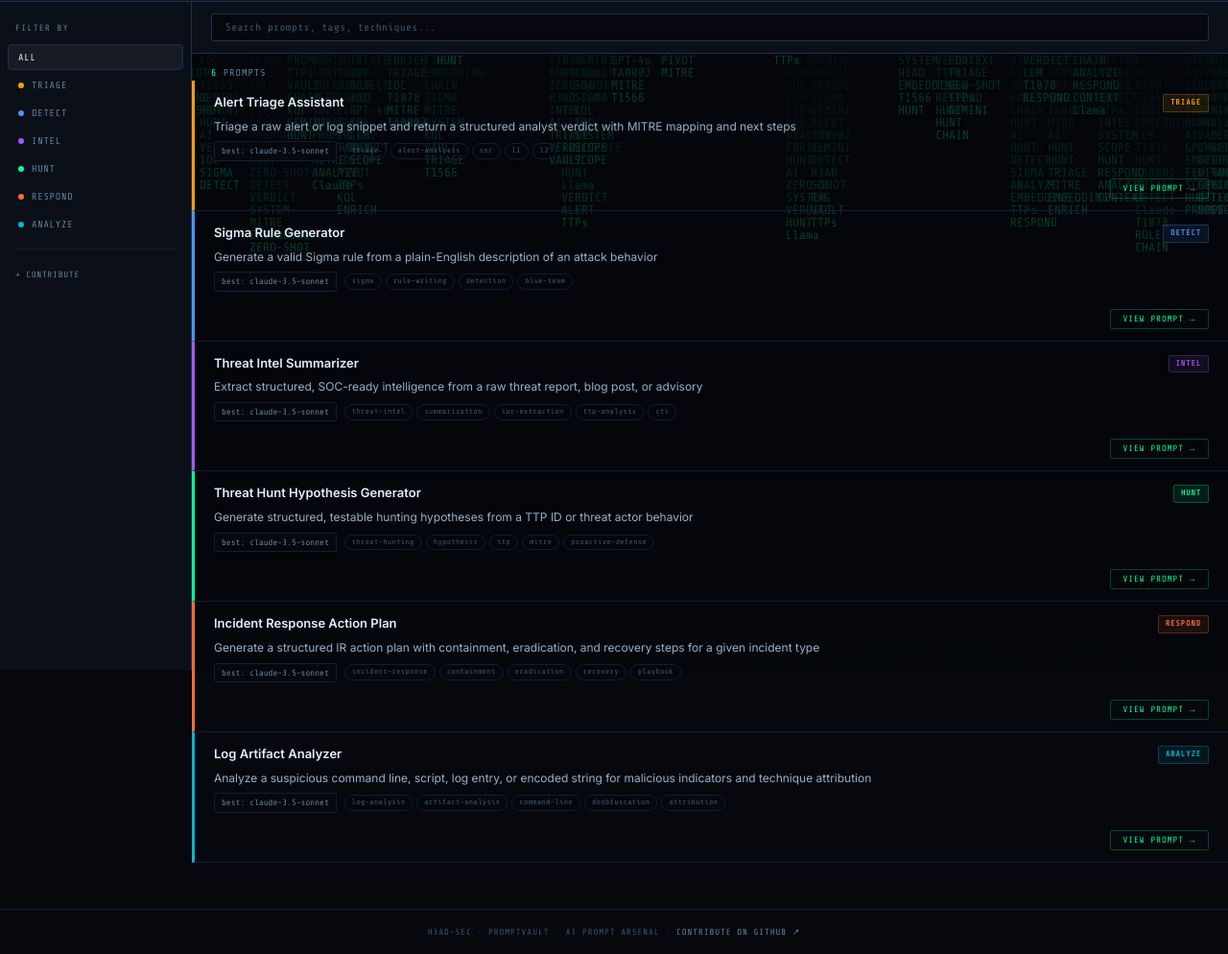
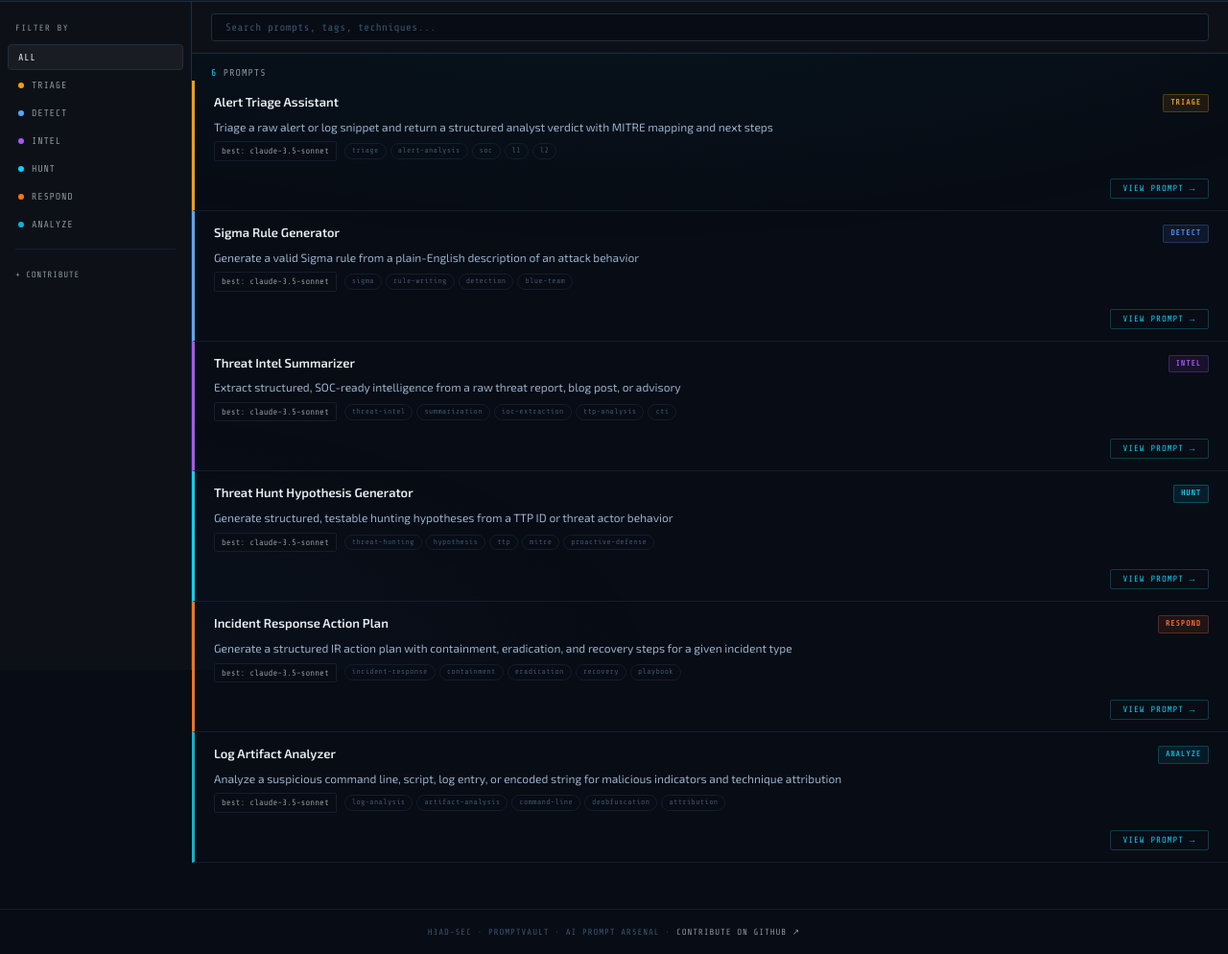
Before and after one commit to h3ad-sec/PROMPTVAULT, a website: page index.html in a window 1280 px wide. Shown: the part 102-1096 px from the top of the page at 96% size. Drawn offline with nearby package versions, Linux system fonts and the light colour scheme.

Commit message:
fix: align to H3AD-SEC design system — remove matrix canvas, swap Inter for Exo 2, replace green accent with cyan, fix duplicate drawer entry

```diff
--- a/index.html
+++ b/index.html
@@ -7,30 +7,33 @@
   <title>PROMPTVAULT - AI Prompt Arsenal // H3AD-SEC</title>
   <meta name="description" content="PROMPTVAULT by H3AD-SEC — A community-driven library of AI prompts for SOC analysts, detection engineers, and threat hunters." />
   <link rel="icon" href="https://h3ad-sec.github.io/fevicon.png?v=2026" />
-  <link href="https://fonts.googleapis.com/css2?family=Share+Tech+Mono&family=Inter:wght@300;400;500;600&display=swap" rel="stylesheet" />
+  <link rel="preconnect" href="https://fonts.googleapis.com">
+  <link rel="preconnect" href="https://fonts.gstatic.com" crossorigin>
+  <link href="https://fonts.googleapis.com/css2?family=Exo+2:wght@300;400;500;600;700&family=Share+Tech+Mono&display=swap" rel="stylesheet" />
   <style>
     :root {
-      --bg: #06080e;
-      --panel: #0b1018;
-      --panel-alt: #0f1622;
+      --bg: #080c14;
+      --panel: #0d1117;
+      --panel-alt: #111827;
       --surface: #18253a;
-      --text: #e2eeff;
+      --text: #e6edf3;
       --text-dim: #96b0cc;
-      --muted: #62809c;
+      --muted: #8b949e;
       --muted-dim: #3a5470;
-      --accent: #00ff9f;
-      --accent2: #4d94ff;
-      --border: #1e3050;
+      --accent: #00d4ff;
+      --primary: #00d4ff;
+      --accent2: #58a6ff;
+      --border: #1e2d3d;
       --border-dim: #121e30;
       --nav-h: 48px;
       --topbar-h: 56px;
       --filterbar-h: 48px;
       --mono: 'Share Tech Mono', monospace;
       --cat-triage: #f59e0b;
-      --cat-detect: #4d94ff;
+      --cat-detect: #58a6ff;
       --cat-intel: #a855f7;
-      --cat-hunt: #00ff9f;
-      --cat-respond: #ff6b35;
+      --cat-hunt: #00d4ff;
+      --cat-respond: #f97316;
       --cat-analyze: #06b6d4;
     }
 
@@ -43,15 +46,16 @@
       --text-dim: #142540;
       --muted: #2c4a6a;
       --muted-dim: #5c7a9a;
-      --accent: #004db8;
-      --accent2: #007a55;
+      --accent: #0284c7;
+      --primary: #0284c7;
+      --accent2: #0ea5e9;
       --border: #a0b8d4;
       --border-dim: #c8d8ec;
     }
 
     *, *::before, *::after { box-sizing: border-box; margin: 0; padding: 0; }
     html { scroll-behavior: smooth; }
-    body { background: var(--bg); color: var(--text); font-family: 'Inter', sans-serif; font-size: 14px; line-height: 1.6; min-height: 100vh; transition: background 0.25s, color 0.25s; }
+    body { background: var(--bg); color: var(--text); font-family: 'Exo 2', sans-serif; font-size: 14px; line-height: 1.6; min-height: 100vh; transition: background 0.25s, color 0.25s; }
     a { color: var(--accent); text-decoration: none; }
     a:hover { opacity: 0.8; }
     a:focus-visible,
@@ -62,8 +66,18 @@
       border-radius: 3px;
     }
 
-    #matrix { position: fixed; top: 0; left: 0; width: 100%; height: 100%; z-index: 0; pointer-events: none; opacity: 0.2; }
-    body.light #matrix { opacity: 0.1; }
+    body::before {
+      content: '';
+      position: fixed; inset: 0; z-index: 0; pointer-events: none;
+      background:
+        radial-gradient(ellipse 80% 45% at 50% 0%, rgba(0,212,255,0.055) 0%, transparent 100%),
+        radial-gradient(ellipse 50% 35% at 5% 100%, rgba(88,166,255,0.04) 0%, transparent 100%);
+    }
+    body.light::before {
+      background:
+        radial-gradient(ellipse 80% 45% at 50% 0%, rgba(2,132,199,0.05) 0%, transparent 100%),
+        radial-gradient(ellipse 50% 35% at 5% 100%, rgba(37,99,235,0.03) 0%, transparent 100%);
+    }
 
     /* ── NAV ── */
     .nav { position: fixed; top: 0; left: 0; right: 0; z-index: 100; background: var(--panel); border-bottom: 1px solid var(--border); height: var(--nav-h); display: flex; align-items: center; padding: 0 1.25rem; transition: background .3s, border-color .3s; }
@@ -71,7 +85,7 @@
     .nav-brand img { height: 22px; width: auto; vertical-align: middle; }
     .nav-links { position: absolute; left: 50%; transform: translateX(-50%); display: flex; align-items: center; gap: 2px; overflow: visible; }
     .nav-links a { font-family: var(--mono); font-size: 11px; color: var(--text-dim); text-decoration: none; padding: 5px 8px; border-radius: 4px; border: 1px solid transparent; white-space: nowrap; transition: all .15s; }
-    .nav-links a:hover { color: var(--accent); border-color: var(--border); background: rgba(0,255,159,.04); }
+    .nav-links a:hover { color: var(--accent); border-color: var(--border); background: rgba(0,212,255,.04); }
     .nav-links a.nav-current { color: var(--accent); border: 1px solid var(--border); }
     .nav-divider { width: 1px; height: 18px; background: var(--border); margin: 0 4px; flex-shrink: 0; }
     .nav-right { margin-left: auto; flex-shrink: 0; padding-left: 1rem; }
@@ -86,13 +100,13 @@
     .nav-dropdown-inner { background: var(--panel); border: 1px solid var(--border); border-radius: 4px; overflow: hidden; }
     .nav-item:hover .nav-dropdown { display: block; }
     .nav-links .nav-dropdown a { display: block; padding: 7px 12px; font-family: var(--mono); font-size: 11px; color: var(--text-dim); border: none; border-left: 2px solid transparent; border-radius: 0; transition: .15s; }
-    .nav-links .nav-dropdown a:hover, .nav-links .nav-dropdown a.nav-current { color: var(--accent); border-left-color: var(--accent); background: rgba(0,255,159,.04); }
+    .nav-links .nav-dropdown a:hover, .nav-links .nav-dropdown a.nav-current { color: var(--accent); border-left-color: var(--accent); background: rgba(0,212,255,.04); }
 
     /* ── Mobile drawer ── */
     .nav-drawer { display: none; position: fixed; top: var(--nav-h); left: 0; right: 0; background: var(--panel); border-bottom: 1px solid var(--border); z-index: 99; padding: .75rem 1.25rem 1rem; flex-direction: column; gap: 2px; max-height:calc(100vh - var(--nav-h));overflow-y:auto; }
     .nav-drawer.open { display: flex; }
     .nav-drawer a { font-family: var(--mono); font-size: 13px; color: var(--text-dim); text-decoration: none; padding: 8px 10px; border-radius: 4px; border-left: 2px solid transparent; transition: .15s; }
-    .nav-drawer a:hover { color: var(--accent); border-left-color: var(--accent); background: rgba(0,255,159,.04); }
+    .nav-drawer a:hover { color: var(--accent); border-left-color: var(--accent); background: rgba(0,212,255,.04); }
     .nav-drawer a.nav-current { color: var(--accent); }
     .drawer-sub { padding-left: 1.8rem !important; font-size: 11px !important; opacity: .8; }
 
@@ -113,7 +127,7 @@
     .hero-title { font-family: var(--mono); font-size: 18px; color: var(--accent); letter-spacing: 0.12em; line-height: 1; }
     .hero-tagline { font-family: var(--mono); font-size: 9px; color: var(--muted); letter-spacing: 0.12em; }
     .hero-right { display: flex; align-items: center; }
-    .arsenal-badge { font-family: var(--mono); font-size: 10px; color: var(--accent); background: rgba(0,255,159,0.07); border: 1px solid rgba(0,255,159,0.25); padding: 4px 12px; border-radius: 3px; letter-spacing: 0.1em; }
+    .arsenal-badge { font-family: var(--mono); font-size: 10px; color: var(--accent); background: rgba(0,212,255,0.07); border: 1px solid rgba(0,212,255,0.25); padding: 4px 12px; border-radius: 3px; letter-spacing: 0.1em; }
     body.light .arsenal-badge { background: rgba(0,77,184,0.07); border-color: rgba(0,77,184,0.28); }
 
     /* ── Vault layout ── */
@@ -130,7 +144,7 @@
     .vsb-nav .filter-pill.pill-triage.active  { color: var(--cat-triage);  border-color: rgba(245,158,11,0.3);  background: rgba(245,158,11,0.06); }
     .vsb-nav .filter-pill.pill-detect.active  { color: var(--cat-detect);  border-color: rgba(77,148,255,0.3);  background: rgba(77,148,255,0.06); }
     .vsb-nav .filter-pill.pill-intel.active   { color: var(--cat-intel);   border-color: rgba(168,85,247,0.3);  background: rgba(168,85,247,0.06); }
-    .vsb-nav .filter-pill.pill-hunt.active    { color: var(--cat-hunt);    border-color: rgba(0,255,159,0.3);   background: rgba(0,255,159,0.06); }
+    .vsb-nav .filter-pill.pill-hunt.active    { color: var(--cat-hunt);    border-color: rgba(0,212,255,0.3);   background: rgba(0,212,255,0.06); }
     .vsb-nav .filter-pill.pill-respond.active { color: var(--cat-respond); border-color: rgba(255,107,53,0.3);  background: rgba(255,107,53,0.06); }
     .vsb-nav .filter-pill.pill-analyze.active { color: var(--cat-analyze); border-color: rgba(6,182,212,0.3);   background: rgba(6,182,212,0.06); }
     .fp-dot { width: 6px; height: 6px; border-radius: 50%; flex-shrink: 0; }
@@ -149,7 +163,7 @@
     .vault-topbar { padding: 12px 20px; border-bottom: 1px solid var(--border); background: var(--panel); display: flex; align-items: center; gap: 16px; flex-shrink: 0; }
     .filter-search { font-family: var(--mono); font-size: 11px; background: var(--bg); color: var(--text); border: 1px solid var(--border); border-radius: 3px; padding: 7px 14px; outline: none; flex: 1; transition: border-color 0.15s, box-shadow 0.15s; letter-spacing: 0.03em; }
     .filter-search::placeholder { color: var(--muted-dim); }
-    .filter-search:focus { border-color: var(--accent); box-shadow: 0 0 0 2px rgba(0,255,159,0.1); }
+    .filter-search:focus { border-color: var(--accent); box-shadow: 0 0 0 2px rgba(0,212,255,0.1); }
     body.light .filter-search:focus { box-shadow: 0 0 0 2px rgba(0,77,184,0.1); }
 
     /* ── Main content ── */
@@ -171,7 +185,7 @@
     .query-card[data-cat="analyze"] { border-left-color: var(--cat-analyze); }
     .card-inner { padding: 14px 20px 10px; display: flex; flex-direction: column; gap: 6px; }
     .card-top { display: flex; align-items: flex-start; justify-content: space-between; gap: 12px; }
-    .card-title { font-family: 'Inter', sans-serif; font-size: 13px; font-weight: 600; color: var(--text); line-height: 1.35; flex: 1; }
+    .card-title { font-family: 'Exo 2', sans-serif; font-size: 13px; font-weight: 600; color: var(--text); line-height: 1.35; flex: 1; }
     .cat-badge { font-family: var(--mono); font-size: 8px; letter-spacing: 0.12em; padding: 2px 7px; border-radius: 2px; white-space: nowrap; flex-shrink: 0; font-weight: bold; border: 1px solid; }
     .card-desc { font-size: 12px; color: var(--text-dim); line-height: 1.55; }
     .card-meta { display: flex; align-items: center; gap: 8px; flex-wrap: wrap; }
@@ -179,8 +193,8 @@
     .tag-row { display: flex; flex-wrap: wrap; gap: 4px; flex: 1; }
     .tag-pill { font-family: var(--mono); font-size: 8px; color: var(--muted-dim); background: transparent; border: 1px solid var(--border-dim); border-radius: 20px; padding: 1px 7px; letter-spacing: 0.04em; }
     .card-footer { padding: 8px 20px 12px; display: flex; justify-content: flex-end; }
-    .btn-view { font-family: var(--mono); font-size: 9px; letter-spacing: 0.1em; background: transparent; color: var(--accent); border: 1px solid rgba(0,255,159,0.25); border-radius: 2px; padding: 4px 13px; cursor: pointer; transition: all 0.15s; white-space: nowrap; }
-    .btn-view:hover { background: rgba(0,255,159,0.07); border-color: var(--accent); }
+    .btn-view { font-family: var(--mono); font-size: 9px; letter-spacing: 0.1em; background: transparent; color: var(--accent); border: 1px solid rgba(0,212,255,0.25); border-radius: 2px; padding: 4px 13px; cursor: pointer; transition: all 0.15s; white-space: nowrap; }
+    .btn-view:hover { background: rgba(0,212,255,0.07); border-color: var(--accent); }
     body.light .btn-view { border-color: rgba(0,77,184,0.3); }
     body.light .btn-view:hover { background: rgba(0,77,184,0.07); }
 
@@ -230,8 +244,8 @@
     .expanded-actions { display: flex; justify-content: space-between; align-items: center; margin-top: 16px; padding-top: 12px; border-top: 1px solid var(--border-dim); }
     .btn-hide { font-family: var(--mono); font-size: 9px; letter-spacing: 0.08em; background: transparent; color: var(--muted); border: 1px solid var(--border-dim); border-radius: 2px; padding: 4px 12px; cursor: pointer; transition: all 0.14s; }
     .btn-hide:hover { color: var(--text-dim); border-color: var(--muted-dim); }
-    .btn-copy { font-family: var(--mono); font-size: 9px; letter-spacing: 0.1em; font-weight: 700; background: var(--accent); color: #041208; border: none; border-radius: 2px; padding: 5px 18px; cursor: pointer; transition: opacity 0.15s, box-shadow 0.15s; }
-    .btn-copy:hover { opacity: 0.88; box-shadow: 0 0 16px rgba(0,255,159,.2); }
+    .btn-copy { font-family: var(--mono); font-size: 9px; letter-spacing: 0.1em; font-weight: 700; background: var(--accent); color: var(--bg); border: none; border-radius: 2px; padding: 5px 18px; cursor: pointer; transition: opacity 0.15s, box-shadow 0.15s; }
+    .btn-copy:hover { opacity: 0.88; box-shadow: 0 0 16px rgba(0,212,255,.2); }
     body.light .btn-copy { color: #fff; }
 
     /* ── State panels ── */
@@ -240,8 +254,8 @@
     .state-desc { font-size: 12px; color: var(--muted); max-width: 320px; line-height: 1.6; }
     .state-loading-text { font-family: var(--mono); font-size: 12px; color: var(--muted); letter-spacing: 0.12em; animation: blink 1.1s step-end infinite; }
     @keyframes blink { 50% { opacity: 0.3; } }
-    .btn-retry { font-family: var(--mono); font-size: 10px; letter-spacing: 0.08em; background: transparent; color: var(--accent); border: 1px solid rgba(0,255,159,0.3); border-radius: 2px; padding: 7px 20px; cursor: pointer; transition: all 0.14s; margin-top: 4px; }
-    .btn-retry:hover { background: rgba(0,255,159,0.08); }
+    .btn-retry { font-family: var(--mono); font-size: 10px; letter-spacing: 0.08em; background: transparent; color: var(--accent); border: 1px solid rgba(0,212,255,0.3); border-radius: 2px; padding: 7px 20px; cursor: pointer; transition: all 0.14s; margin-top: 4px; }
+    .btn-retry:hover { background: rgba(0,212,255,0.08); }
 
     /* ── Footer ── */
     .tracer-footer { border-top: 1px solid var(--border-dim); padding: 16px 24px; text-align: center; font-family: var(--mono); font-size: 9px; color: var(--muted-dim); letter-spacing: 0.1em; }
@@ -305,7 +319,6 @@
 
 <body>
   <div id="scroll-sentinel" aria-hidden="true"></div>
-  <canvas id="matrix"></canvas>
 
   <!-- NAV -->
   <nav class="nav">
@@ -407,7 +420,6 @@
     <a href="https://h3ad-sec.github.io/ATTMAP-AI/" target="_blank" rel="noopener" onclick="closeDrawer()" class="drawer-sub">↳ ATTMAP-AI ↗</a>
     <a href="https://h3ad-sec.github.io/CHRONO-AI/" target="_blank" rel="noopener" onclick="closeDrawer()" class="drawer-sub">↳ CHRONO-AI ↗</a>
     <a href="https://h3ad-sec.github.io/MALBRIEF-AI/" target="_blank" rel="noopener" onclick="closeDrawer()" class="drawer-sub">↳ MALBRIEF-AI ↗</a>
-    <a href="https://h3ad-sec.github.io/PROMPTVAULT/" target="_blank" rel="noopener" onclick="closeDrawer()" class="drawer-sub">↳ PROMPTVAULT ↗</a>
     <a href="https://h3ad-sec.github.io/H3AD-DETECT/" target="_blank" rel="noopener" onclick="closeDrawer()">H3AD-DETECT ↗</a>
     <a href="https://h3ad-sec.github.io/TRACERULES/" target="_blank" rel="noopener" onclick="closeDrawer()" class="drawer-sub">↳ TRACERULES ↗</a>
     <a href="https://h3ad-sec.github.io/H3AD-HUNT/" target="_blank" rel="noopener" onclick="closeDrawer()">H3AD-HUNT ↗</a>
@@ -553,43 +565,6 @@
       }, { threshold: 0 }).observe(s);
     })();
 
-    // ── Matrix rain ──
-    (function () {
-      var canvas = document.getElementById('matrix');
-      if (!canvas) return;
-      var ctx = canvas.getContext('2d');
-      var terms = [
-        'GPT-4o', 'Claude', 'Llama', 'GEMINI', 'PROMPT', 'SYSTEM', 'ROLE',
-        'TRIAGE', 'DETECT', 'INTEL', 'HUNT', 'RESPOND', 'ANALYZE',
-        'SIGMA', 'KQL', 'MITRE', 'TTPs', 'IOC', 'VERDICT', 'SOC',
-        'T1059', 'T1078', 'T1566', 'TA0002', 'ZERO-SHOT', 'FEW-SHOT',
-        'CHAIN', 'CONTEXT', 'RAG', 'EMBEDDING', 'AI', 'LLM', 'INFERENCE',
-        'ALERT', 'HUNT', 'ENRICH', 'PIVOT', 'SCOPE', 'VAULT', 'H3AD'
-      ];
-      var cols, drops, fs = 13;
-      function resize() {
-        canvas.width = window.innerWidth;
-        canvas.height = window.innerHeight;
-        cols = Math.floor(canvas.width / fs);
-        drops = Array(cols).fill(1);
-      }
-      function draw() {
-        var l = document.body.classList.contains('light');
-        ctx.fillStyle = l ? 'rgba(245,247,251,0.08)' : 'rgba(0,0,0,0.12)';
-        ctx.fillRect(0, 0, canvas.width, canvas.height);
-        ctx.fillStyle = l ? '#0077ff' : '#00ff9f';
-        ctx.font = fs + 'px Share Tech Mono,monospace';
-        for (var i = 0; i < drops.length; i++) {
-          ctx.fillText(terms[Math.floor(Math.random() * terms.length)], i * fs, drops[i] * fs);
-          if (drops[i] * fs > canvas.height && Math.random() > 0.975) drops[i] = 0;
-          drops[i]++;
-        }
-      }
-      resize();
-      window.addEventListener('resize', resize);
-      setInterval(draw, 55);
-    })();
-
     // ── State ──
     var allPrompts = [];
     var activeFilter = 'all';
@@ -600,7 +575,7 @@
       triage:  '#f59e0b',
       detect:  '#4d94ff',
       intel:   '#a855f7',
-      hunt:    '#00ff9f',
+      hunt:    '#00d4ff',
       respond: '#ff6b35',
       analyze: '#06b6d4'
     };
```
